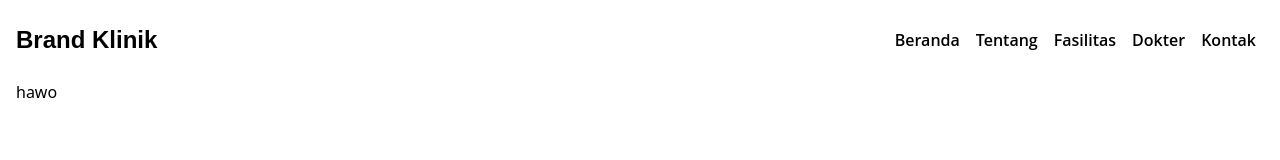
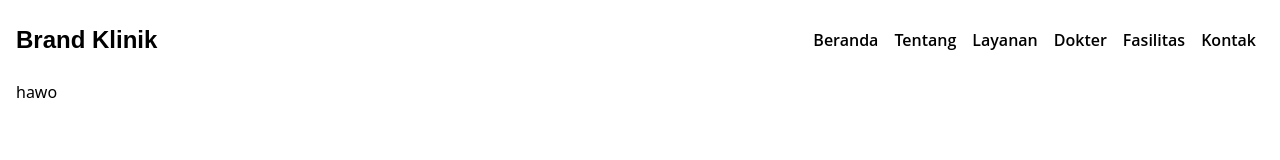
Before and after one commit to nuflakbrr/nouklinik, a Next.js app: page / in a window 1280 px wide. Shown: the top 160 px of the page. Built offline with nearby package versions, Linux system fonts and the light colour scheme.

Commit message:
update nav link

```diff
--- a/src/data/headerNavLink.ts
+++ b/src/data/headerNavLink.ts
@@ -1,7 +1,8 @@
 export const headerNavLink = [
   { title: 'Beranda', href: '/' },
   { title: 'Tentang', href: '/about' },
-  { title: 'Fasilitas', href: '/service' },
+  { title: 'Layanan', href: '/service' },
   { title: 'Dokter', href: '/doctors' },
+  { title: 'Fasilitas', href: '/facilities' },
   { title: 'Kontak', href: '/contact' },
 ];
```
